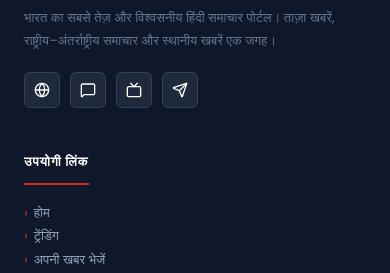
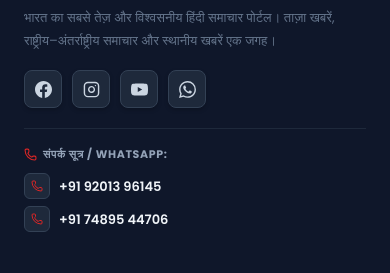
Before and after one commit to Dhamendra21/red-news-frontend, a Next.js app: page /news/1 in a window 390 px wide. Shown: the part 523-796 px from the top of the page. Built offline with nearby package versions, Linux system fonts and the light colour scheme; no server answers; a web font is replaced by a local one.

Commit message:
feat: add Instagram, Facebook, YouTube, WhatsApp icons and phone numbers to footer

```diff
--- a/src/app/(public)/news/[slug]/page.jsx
+++ b/src/app/(public)/news/[slug]/page.jsx
@@ -85,8 +85,11 @@ const ShareSection = ({ news }) => {
   const url = `${siteUrl}/news/${articleSlug}`;
   const title = news?.title || "";
 
-  // Format WhatsApp and social share text: Heading + URL + Short summary / footer
-  const whatsappText = `🔴 *RED NEWS BHARAT* 🔴\n\n📌 *${title}*\n\n👇 *पूरी खबर पढ़ने के लिए नीचे लिंक पर क्लिक करें:*\n🔗 ${url}\n\n📲 *सच्ची और सटीक खबरों के लिए आज ही जुड़ें Red News Bharat से!* 9201396145`;
+  const whatsappText = `🔴 *RED NEWS BHARAT* 🔴\n\n📌 *${title}*\n\n👇 *पूरी खबर पढ़ने के लिए नीचे लिंक पर क्लिक करें:*\n🔗 ${url}\n\n📲 *सच्ची और सटीक खबरों के लिए आज ही जुड़ें Red News Bharat से!*
+  Instagram : https://www.instagram.com/rednewsbharat?cplk=dTIycW1xNnJhbGgz
+  Youtube : https://www.youtube.com/@RedNewsbharatpm
+  Facebook : https://www.facebook.com/rednewsbharat
+  Phone/Whatsapp: 9201396145, 7489544706`;
   const generalText = `${title}\n${url}`;
 
   const handleCopy = async () => {
--- a/src/components/common/Footer.jsx
+++ b/src/components/common/Footer.jsx
@@ -1,9 +1,67 @@
 "use client";
 import React from 'react';
 import Link from "next/link";
-import { Send, Bell, Heart, Globe, MessageSquare, Tv } from 'lucide-react';
+import { Send, Bell, Heart, Phone } from 'lucide-react';
 import api from '../../services/api';
 import { requestNotificationPermission } from '../../services/firebase';
+
+/* ── Brand SVG Icons ── */
+const FacebookIcon = ({ size = 18 }) => (
+  <svg width={size} height={size} viewBox="0 0 24 24" fill="currentColor">
+    <path d="M24 12.073c0-6.627-5.373-12-12-12s-12 5.373-12 12c0 5.99 4.388 10.954 10.125 11.854v-8.385H7.078v-3.47h3.047V9.43c0-3.007 1.792-4.669 4.533-4.669 1.312 0 2.686.235 2.686.235v2.953H15.83c-1.491 0-1.956.925-1.956 1.874v2.25h3.328l-.532 3.47h-2.796v8.385C19.612 23.027 24 18.062 24 12.073z"/>
+  </svg>
+);
+
+const InstagramIcon = ({ size = 18 }) => (
+  <svg width={size} height={size} viewBox="0 0 24 24" fill="none" stroke="currentColor" strokeWidth="2" strokeLinecap="round" strokeLinejoin="round">
+    <rect x="2" y="2" width="20" height="20" rx="5" ry="5"/>
+    <path d="M16 11.37A4 4 0 1 1 12.63 8 4 4 0 0 1 16 11.37z"/>
+    <line x1="17.5" y1="6.5" x2="17.51" y2="6.5"/>
+  </svg>
+);
+
+const YoutubeIcon = ({ size = 18 }) => (
+  <svg width={size} height={size} viewBox="0 0 24 24" fill="currentColor">
+    <path d="M23.498 6.186a3.016 3.016 0 0 0-2.122-2.136C19.505 3.545 12 3.545 12 3.545s-7.505 0-9.377.505A3.017 3.017 0 0 0 .502 6.186C0 8.07 0 12 0 12s0 3.93.502 5.814a3.016 3.016 0 0 0 2.122 2.136c1.871.505 9.376.505 9.376.505s7.505 0 9.377-.505a3.015 3.015 0 0 0 2.122-2.136C24 15.93 24 12 24 12s0-3.93-.502-5.814zM9.545 15.568V8.432L15.818 12l-6.273 3.568z"/>
+  </svg>
+);
+
+const WhatsappIcon = ({ size = 18 }) => (
+  <svg width={size} height={size} viewBox="0 0 24 24" fill="currentColor">
+    <path d="M17.472 14.382c-.297-.149-1.758-.867-2.03-.967-.273-.099-.471-.148-.67.15-.197.297-.767.966-.94 1.164-.173.199-.347.223-.644.075-.297-.15-1.255-.463-2.39-1.475-.883-.788-1.48-1.761-1.653-2.059-.173-.297-.018-.458.13-.606.134-.133.298-.347.446-.52.149-.174.198-.298.298-.497.099-.198.05-.371-.025-.52-.075-.149-.669-1.612-.916-2.207-.242-.579-.487-.5-.669-.51-.173-.008-.371-.01-.57-.01-.198 0-.52.074-.792.372-.272.297-1.04 1.016-1.04 2.479 0 1.462 1.065 2.875 1.213 3.074.149.198 2.096 3.2 5.077 4.487.709.306 1.262.489 1.694.625.712.227 1.36.195 1.871.118.571-.085 1.758-.719 2.006-1.413.248-.694.248-1.289.173-1.413-.074-.124-.272-.198-.57-.347m-5.421 7.403h-.004a9.87 9.87 0 01-5.031-1.378l-.361-.214-3.741.982.998-3.648-.235-.374a9.86 9.86 0 01-1.51-5.26c.001-5.45 4.436-9.884 9.888-9.884 2.64 0 5.122 1.03 6.988 2.898a9.825 9.825 0 012.893 6.994c-.003 5.45-4.437 9.884-9.885 9.884m8.413-18.297A11.815 11.815 0 0012.05 0C5.495 0 .16 5.335.157 11.892c0 2.096.547 4.142 1.588 5.945L.057 24l6.305-1.654a11.882 11.882 0 005.683 1.448h.005c6.554 0 11.89-5.335 11.893-11.893a11.821 11.821 0 00-3.48-8.413z"/>
+  </svg>
+);
+
+const SOCIAL_LINKS = [
+  {
+    label: 'Facebook',
+    href: 'https://www.facebook.com/rednewsbharat',
+    icon: <FacebookIcon size={17} />,
+    hoverBg: '#1877F2',
+    hoverBorder: '#1877F2',
+  },
+  {
+    label: 'Instagram',
+    href: 'https://www.instagram.com/rednewsbharat?cplk=dTIycW1xNnJhbGgz',
+    icon: <InstagramIcon size={17} />,
+    hoverBg: '#E1306C',
+    hoverBorder: '#E1306C',
+  },
+  {
+    label: 'YouTube',
+    href: 'https://www.youtube.com/@RedNewsbharatpm',
+    icon: <YoutubeIcon size={17} />,
+    hoverBg: '#FF0000',
+    hoverBorder: '#FF0000',
+  },
+  {
+    label: 'WhatsApp',
+    href: 'https://wa.me/919201396145',
+    icon: <WhatsappIcon size={17} />,
+    hoverBg: '#25D366',
+    hoverBorder: '#25D366',
+  },
+];
 
 const FOOTER_CATEGORIES = [
   { id: 'politics',      name: 'राजनीति' },
@@ -59,42 +117,106 @@ export default function Footer() {
       <div style={{ maxWidth: 1100, margin: '0 auto', padding: '48px 24px 32px' }}>
         <div className="grid grid-cols-1 md:grid-cols-2 lg:grid-cols-4 gap-10">
 
-          {/* ── Col 1: Brand ── */}
+          {/* ── Col 1: Brand & Contact ── */}
           <div>
             {/* Logo */}
             <Link href="/" style={{ textDecoration: 'none', display: 'flex', alignItems: 'center', marginBottom: 16 }}>
-              <img src="/logo.webp" alt="RED NEWS BHARAT" style={{ height: 55, objectFit: 'contain ',  }} />
+              <img src="/logo.webp" alt="RED NEWS BHARAT" style={{ height: 55, objectFit: 'contain' }} />
             </Link>
 
-            <p style={{ color: '#64748B', fontSize: 13, lineHeight: 1.8, marginBottom: 20 }}>
+            <p style={{ color: '#64748B', fontSize: 13, lineHeight: 1.8, marginBottom: 18 }}>
               भारत का सबसे तेज़ और विश्वसनीय हिंदी समाचार पोर्टल। ताज़ा खबरें, राष्ट्रीय–अंतर्राष्ट्रीय समाचार और स्थानीय खबरें एक जगह।
             </p>
 
-            {/* Social icons */}
-            <div style={{ display: 'flex', gap: 10 }}>
-              {[
-                { label: 'Facebook', icon: <Globe size={16} /> },
-                { label: 'Twitter/X', icon: <MessageSquare size={16} /> },
-                { label: 'YouTube', icon: <Tv size={16} /> },
-                { label: 'Telegram', icon: <Send size={16} /> },
-              ].map(s => (
-                <button
+            {/* Social Icons (Facebook, Instagram, YouTube, WhatsApp) */}
+            <div style={{ display: 'flex', gap: 10, marginBottom: 20 }}>
+              {SOCIAL_LINKS.map(s => (
+                <a
                   key={s.label}
+                  href={s.href}
+                  target="_blank"
+                  rel="noopener noreferrer"
                   title={s.label}
                   style={{
                     background: '#1E293B',
                     border: '1px solid #334155',
-                    borderRadius: 6,
-                    width: 36, height: 36,
-                    display: 'flex', alignItems: 'center', justifyContent: 'center',
-                    cursor: 'pointer', fontSize: 16, transition: 'border-color 0.15s',
+                    borderRadius: 8,
+                    width: 38,
+                    height: 38,
+                    display: 'flex',
+                    alignItems: 'center',
+                    justifyContent: 'center',
+                    color: '#CBD5E1',
+                    textDecoration: 'none',
+                    transition: 'all 0.2s ease',
+                    boxShadow: '0 2px 4px rgba(0,0,0,0.2)',
                   }}
-                  onMouseEnter={e => e.currentTarget.style.borderColor = '#DC2626'}
-                  onMouseLeave={e => e.currentTarget.style.borderColor = '#334155'}
+                  onMouseEnter={e => {
+                    e.currentTarget.style.background = s.hoverBg;
+                    e.currentTarget.style.borderColor = s.hoverBorder;
+                    e.currentTarget.style.color = '#fff';
+                    e.currentTarget.style.transform = 'translateY(-2px)';
+                  }}
+                  onMouseLeave={e => {
+                    e.currentTarget.style.background = '#1E293B';
+                    e.currentTarget.style.borderColor = '#334155';
+                    e.currentTarget.style.color = '#CBD5E1';
+                    e.currentTarget.style.transform = 'translateY(0)';
+                  }}
                 >
                   {s.icon}
-                </button>
+                </a>
               ))}
+            </div>
+
+            {/* Contact / Phone Numbers */}
+            <div style={{ paddingTop: 16, borderTop: '1px solid #1E293B' }}>
+              <p style={{ fontSize: 11, fontWeight: 700, color: '#94A3B8', textTransform: 'uppercase', letterSpacing: '0.06em', marginBottom: 10, display: 'flex', alignItems: 'center', gap: 6 }}>
+                <Phone size={13} style={{ color: '#DC2626' }} /> संपर्क सूत्र / WhatsApp:
+              </p>
+              <div style={{ display: 'flex', flexDirection: 'column', gap: 7 }}>
+                <a
+                  href="tel:+919201396145"
+                  style={{
+                    display: 'inline-flex',
+                    alignItems: 'center',
+                    gap: 9,
+                    color: '#F1F5F9',
+                    textDecoration: 'none',
+                    fontSize: 13,
+                    fontWeight: 600,
+                    transition: 'all 0.15s ease',
+                  }}
+                  onMouseEnter={e => { e.currentTarget.style.color = '#DC2626'; e.currentTarget.style.transform = 'translateX(4px)'; }}
+                  onMouseLeave={e => { e.currentTarget.style.color = '#F1F5F9'; e.currentTarget.style.transform = 'translateX(0)'; }}
+                >
+                  <span style={{ background: '#1E293B', width: 26, height: 26, borderRadius: 6, display: 'flex', alignItems: 'center', justifyContent: 'center', border: '1px solid #334155', color: '#DC2626' }}>
+                    <Phone size={12} />
+                  </span>
+                  <span>+91 92013 96145</span>
+                </a>
+
+                <a
+                  href="tel:+917489544706"
+                  style={{
+                    display: 'inline-flex',
+                    alignItems: 'center',
+                    gap: 9,
+                    color: '#F1F5F9',
+                    textDecoration: 'none',
+                    fontSize: 13,
+                    fontWeight: 600,
+                    transition: 'all 0.15s ease',
+                  }}
+                  onMouseEnter={e => { e.currentTarget.style.color = '#DC2626'; e.currentTarget.style.transform = 'translateX(4px)'; }}
+                  onMouseLeave={e => { e.currentTarget.style.color = '#F1F5F9'; e.currentTarget.style.transform = 'translateX(0)'; }}
+                >
+                  <span style={{ background: '#1E293B', width: 26, height: 26, borderRadius: 6, display: 'flex', alignItems: 'center', justifyContent: 'center', border: '1px solid #334155', color: '#DC2626' }}>
+                    <Phone size={12} />
+                  </span>
+                  <span>+91 74895 44706</span>
+                </a>
+              </div>
             </div>
           </div>
 
```
